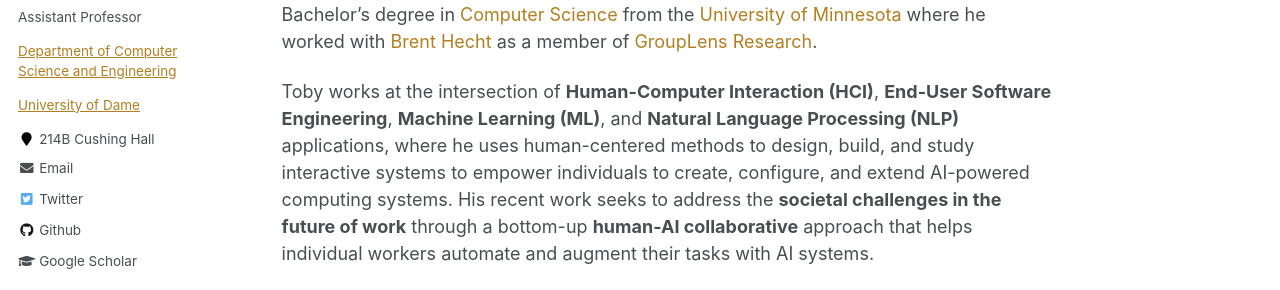
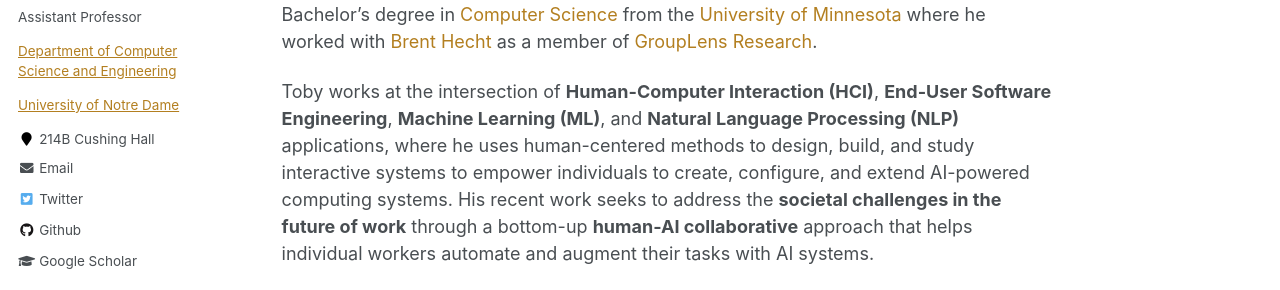
Before and after one commit to yuhuang-lab/yuhuang-lab.github.io, a Jekyll site: the page built from _pages/about.md, in a window 1280 px wide. Shown: the part 368-658 px from the top of the page. Built offline with Jekyll 4.4.1, drawn with Linux system fonts in a browser that asks for light colours.

Commit message:
Update _config.yml

```diff
--- a/_config.yml
+++ b/_config.yml
@@ -83,7 +83,7 @@
   name             : "Toby Jia-Jun Li"
   avatar           : "toby_profile.jpg"
   bio              : "Pronoun: he/him<br><br>Assistant Professor <p><a href='https://cse.nd.edu/' target='_blank'>Department of Computer Science and Engineering</a></p> <p><a href='https://www.nd.edu/' target='_blank'>University of
-  Dame</a></p>"
+  Notre Dame</a></p>"
   location         : "214B Cushing Hall"
   employer         :
   pubmed           :
```
